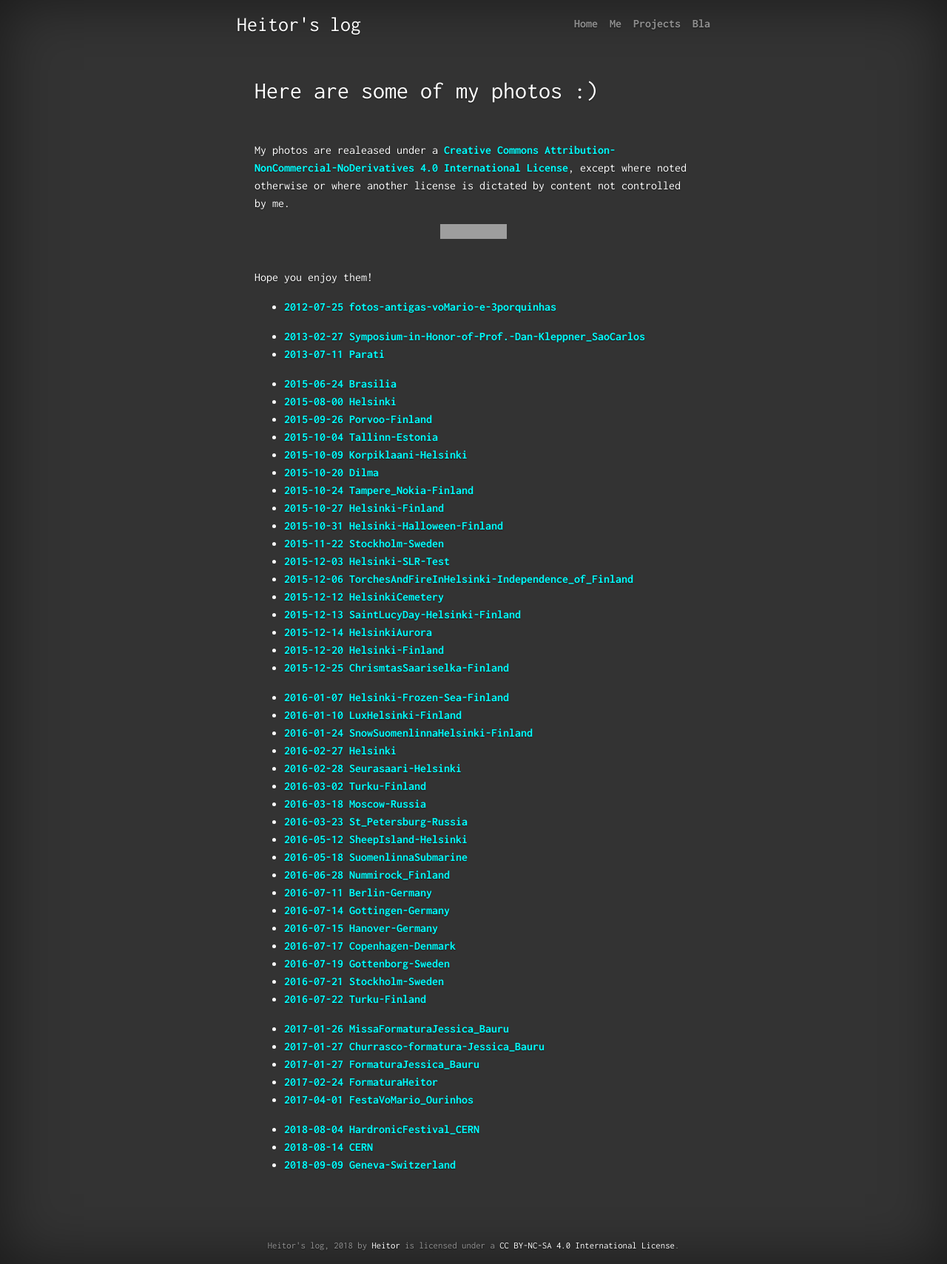
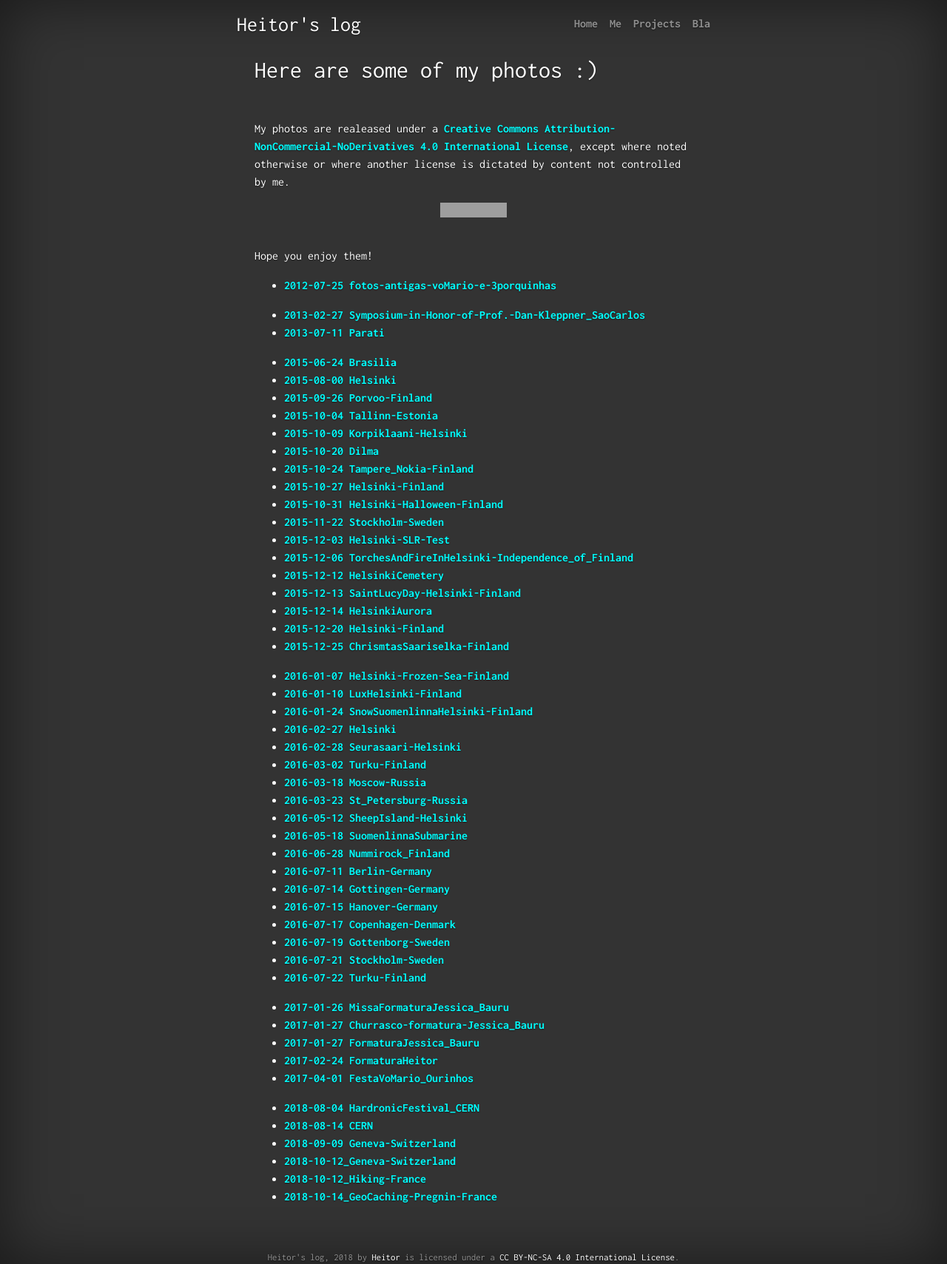
Before and after one commit to heitorPB/heitorPB.github.io, a Jekyll site: the page built from random/photos.md, in a window 1280 px wide. Shown: the whole page at 74% size. Built offline with Jekyll 4.4.1, drawn with Linux system fonts in a browser that asks for light colours; grey boxes are pictures that could not be loaded.

Commit message:
add more photos

```diff
--- a/random/photos.md
+++ b/random/photos.md
@@ -70,3 +70,6 @@
 - [2018-08-04 HardronicFestival_CERN](https://drive.google.com/open?id=1co-_sY-R4Ji7gkETVoqf5uqbgkqzUaS1)
 - [2018-08-14 CERN](https://drive.google.com/open?id=13QDSWFwXYTV9DurYXG_Y1zCJY7mODQr7)
 - [2018-09-09 Geneva-Switzerland](https://drive.google.com/open?id=14WH_J_ANE17_LeoTKRc7CZbNXc2zz_Fi)
+- [2018-10-12_Geneva-Switzerland](https://drive.google.com/open?id=1-qoHrr4GdAtkjuF041IKsazq5afrWVFx)
+- [2018-10-12_Hiking-France](https://drive.google.com/open?id=1QMB1hq96eWWBAJwNZL9W549FF1JkM72f)
+- [2018-10-14_GeoCaching-Pregnin-France](https://drive.google.com/open?id=1Tv8k81INNDiYA0rUHagdnxVO4h11JqBU)
```
